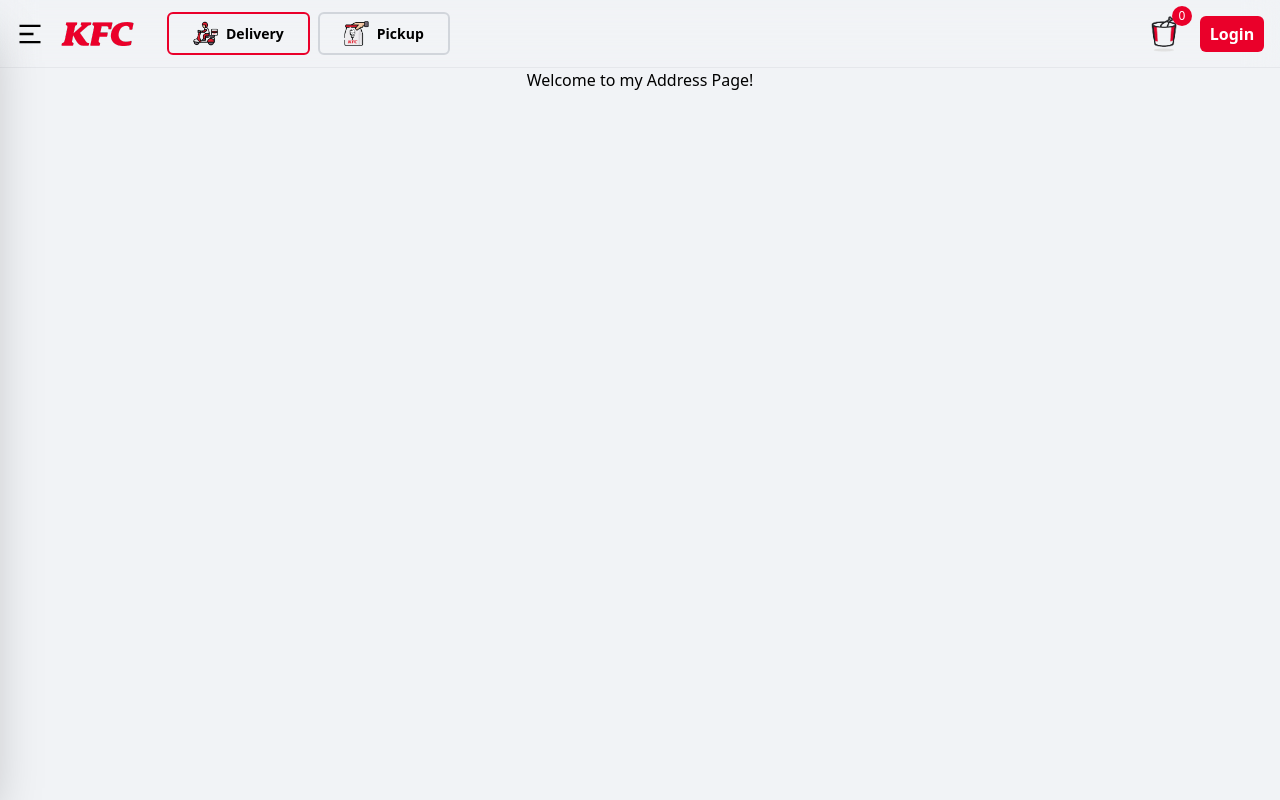
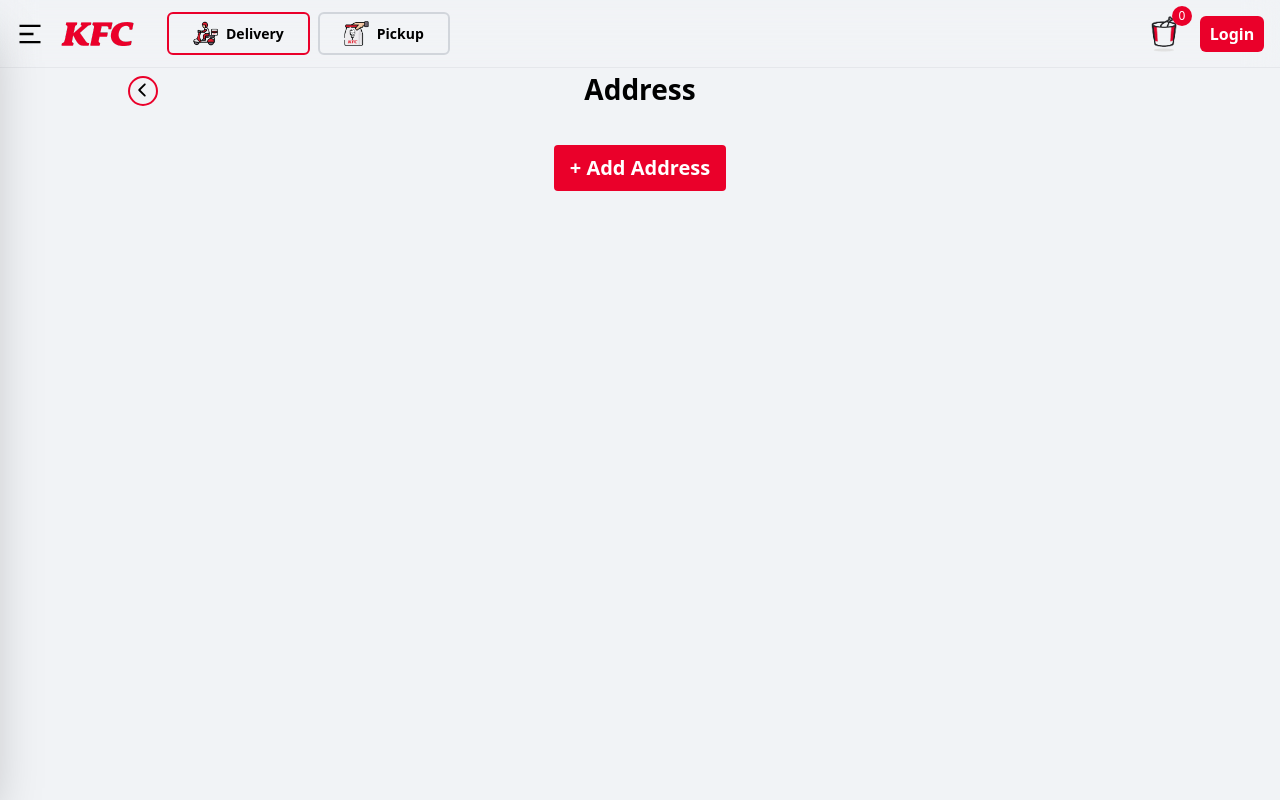
Before and after one commit to Abdur-Rehman7/KFC-Clone, a React (Vite) app: page /myaddress in a window 1280 px wide. Built offline with nearby package versions, Linux system fonts and the light colour scheme.

Commit message:
added delivery and pickup button

```diff
--- a/src/components/navbar/Navbar.jsx
+++ b/src/components/navbar/Navbar.jsx
@@ -3,7 +3,7 @@ import { Link } from "react-router-dom";
 import { RiMenu2Line } from "react-icons/ri";
 import ThemeToggle from "./ThemeToggle";
 import logo from "./assets/logo.png";
-import delivery from "./assets/delivery.png";
+import delivery from "./assets/delivery.png"
 import pickup from "./assets/pickup.png";
 import cartimg from "./assets/cart-bucket.png";
 import Dpbtn from "./Dpbtn";
--- a/src/pages/MyAddress.jsx
+++ b/src/pages/MyAddress.jsx
@@ -1,9 +1,13 @@
 // MyAddress.jsx
+import PageName from "../components/reuseable/PageName";
 const MyAddress = () => {
   return (
     <>
       <section className="text-center w-[80%] mx-auto">
-        <p>Welcome to my Address Page!</p>
+        <PageName title="Address"/>
+
+        <button className="bg-primary text-white text-[20px] font-semibold py-[8px] px-[16px] rounded-[4px]">+ Add Address</button>
+
       </section>
     </>
   );
```
